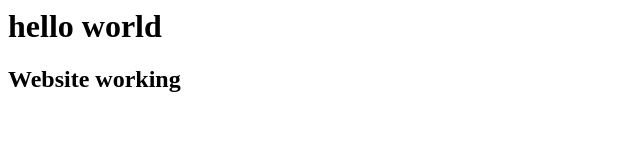
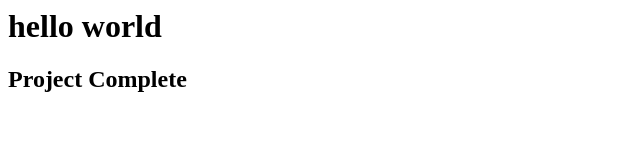
Before and after one commit to Kanishk10k/Jenkins_Demo, a plain HTML site: page index.html in a window 1280 px wide. Shown: the full height of the page, 0-640 px from the left. Drawn offline with Linux system fonts and the light colour scheme.

Commit message:
Update index.html

```diff
--- a/index.html
+++ b/index.html
@@ -1,2 +1,2 @@
 <h1>hello world</h1>
-<h2>Website working</h2>
+<h2>Project Complete</h2>
```
